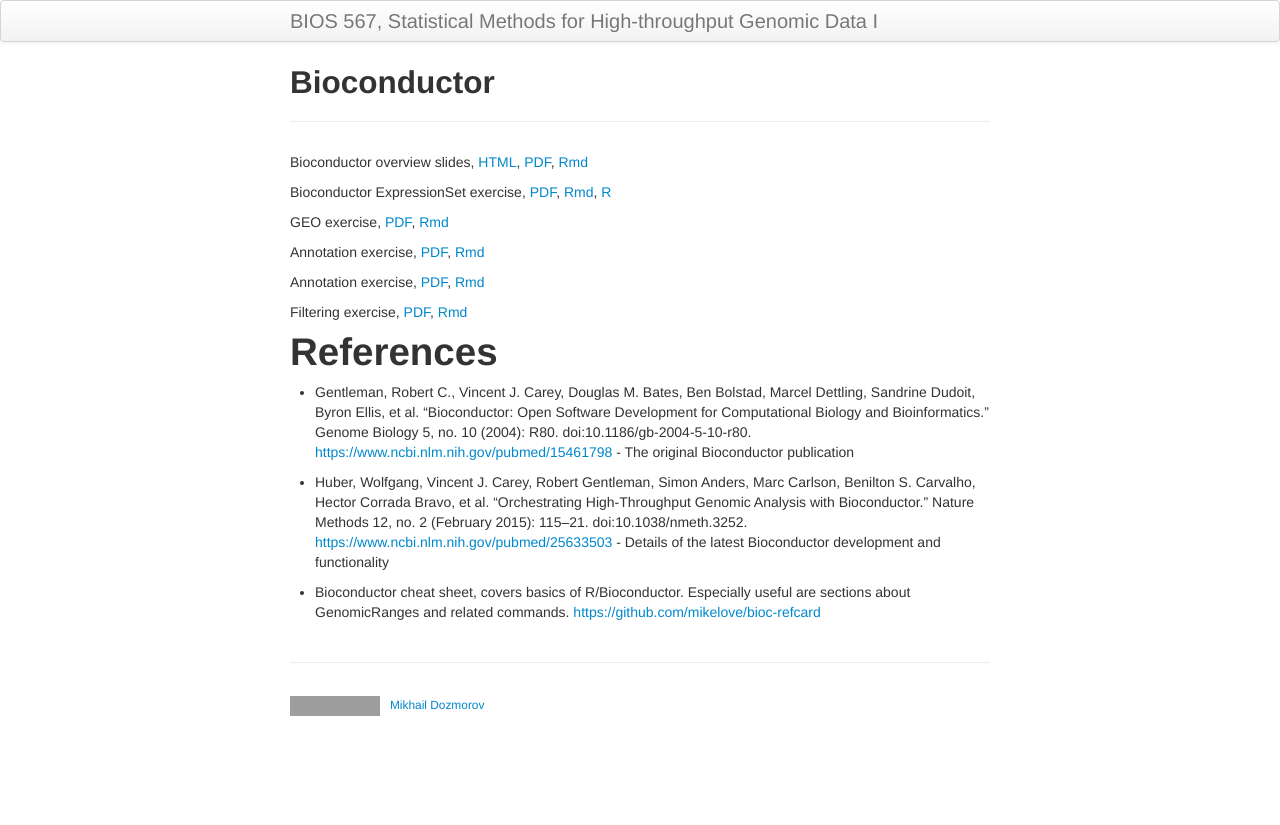
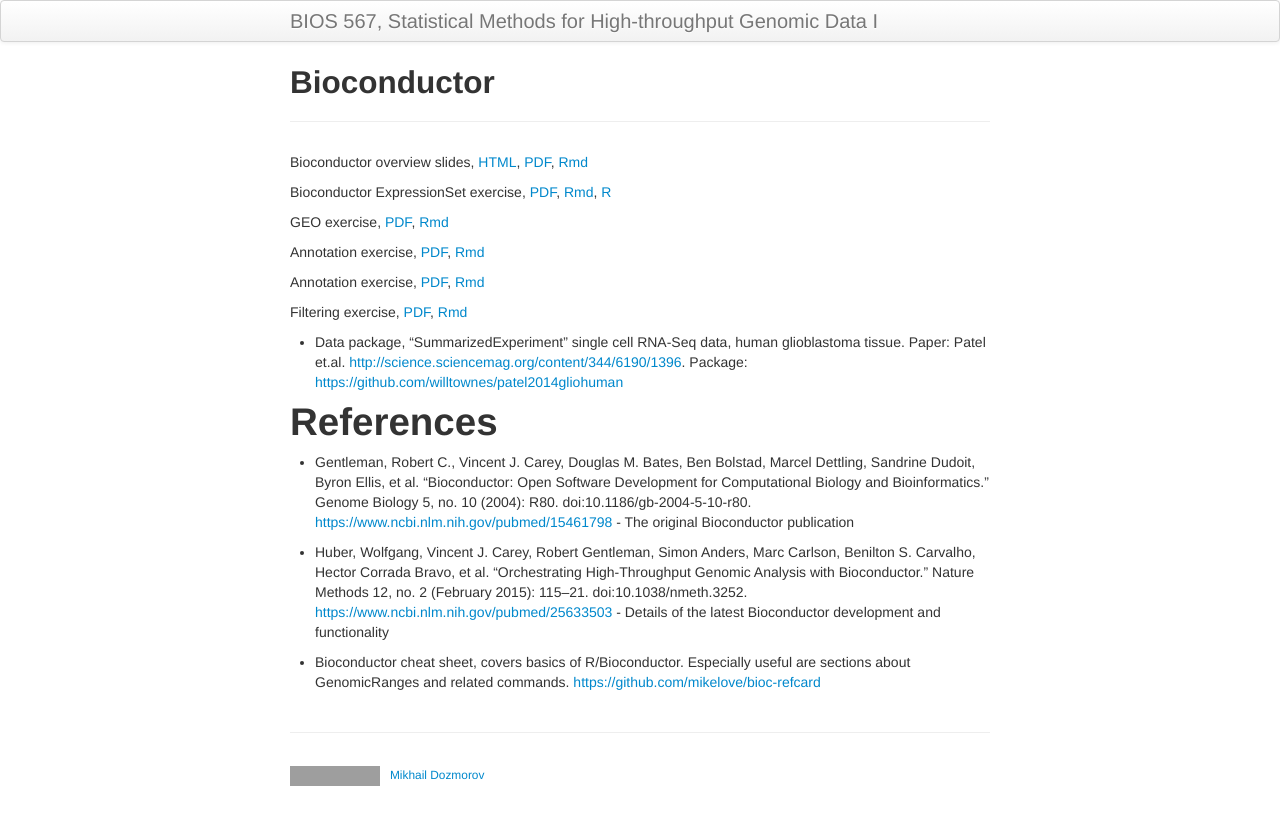
Before and after one commit to mdozmorov/BIOS567, a Jekyll site: the page built from pages/04_Bioconductor.md, in a window 1280 px wide. Shown: the top 825 px of the page. Built offline with Jekyll 4.4.1, drawn with Linux system fonts in a browser that asks for light colours; grey boxes are pictures that could not be loaded.

Commit message:
Add Patel 2014 R dataset

```diff
--- a/pages/04_Bioconductor.md
+++ b/pages/04_Bioconductor.md
@@ -15,6 +15,8 @@ Annotation exercise, [PDF](/BIOS567/assets/presentation_Bioconductor/Annotation.
 
 Filtering exercise, [PDF](/BIOS567/assets/presentation_Bioconductor/Filtering.pdf), [Rmd](/BIOS567/assets/presentation_Bioconductor/Filtering.Rmd)
 
+- Data package, "SummarizedExperiment" single cell RNA-Seq data, human glioblastoma tissue. Paper: Patel et.al. [http://science.sciencemag.org/content/344/6190/1396](http://science.sciencemag.org/content/344/6190/1396). Package: [https://github.com/willtownes/patel2014gliohuman](https://github.com/willtownes/patel2014gliohuman)
+
 # References
 
 - Gentleman, Robert C., Vincent J. Carey, Douglas M. Bates, Ben Bolstad, Marcel Dettling, Sandrine Dudoit, Byron Ellis, et al. “Bioconductor: Open Software Development for Computational Biology and Bioinformatics.” Genome Biology 5, no. 10 (2004): R80. doi:10.1186/gb-2004-5-10-r80. [https://www.ncbi.nlm.nih.gov/pubmed/15461798](https://www.ncbi.nlm.nih.gov/pubmed/15461798) - The original Bioconductor publication
```
